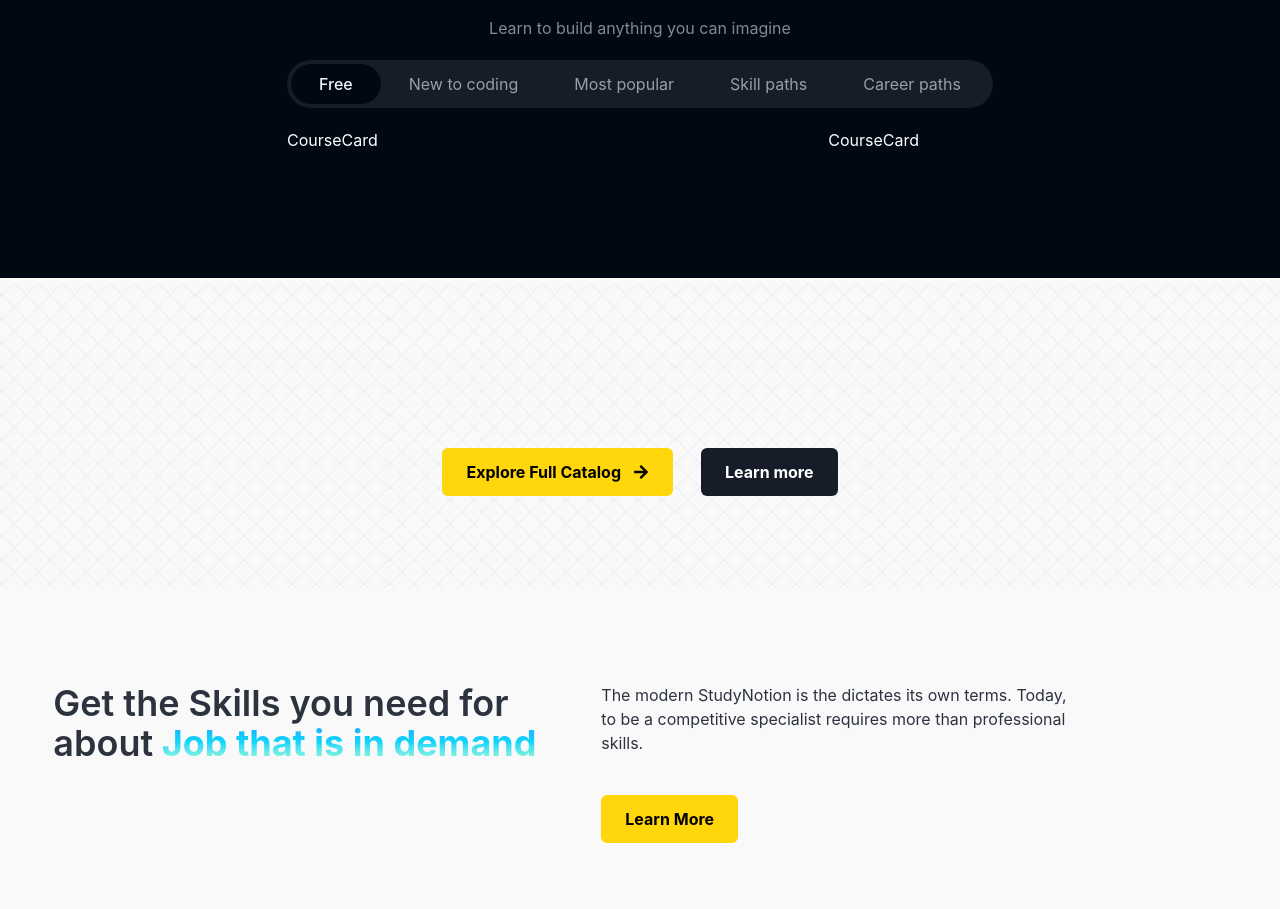
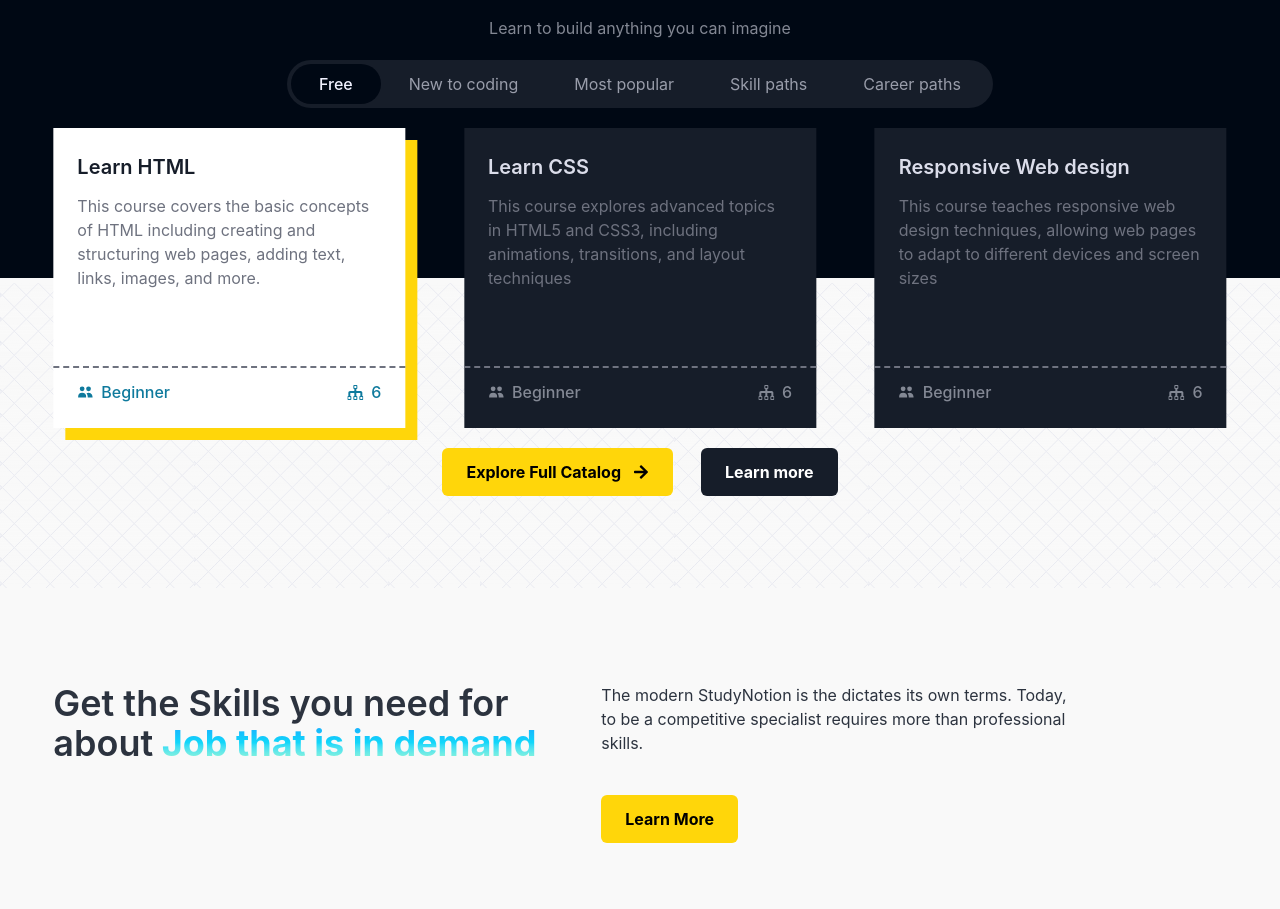
Before and after one commit to lokeshloki3/edtech-full, a React (Vite) app: page / in a window 1280 px wide. Shown: the part 1627-2536 px from the top of the page. Built offline with nearby package versions, Linux system fonts and the light colour scheme.

Commit message:
CourseCard on Homepage and css updated

```diff
--- a/src/components/core/HomePage/CourseCard.jsx
+++ b/src/components/core/HomePage/CourseCard.jsx
@@ -1,8 +1,40 @@
 import React from 'react'
+import { HiUsers } from 'react-icons/hi'
+import { ImTree } from 'react-icons/im'
 
-const CourseCard = () => {
+const CourseCard = ({ cardData, currentCard, setCurrentCard }) => {
   return (
-    <div>CourseCard</div>
+    <div className={`w-[360px] lg:w-[30%]
+    ${currentCard === cardData?.heading
+        ? "bg-white shadow-[12px_12px_0_0] shadow-yellow-50"
+        : "bg-richblack-800"}
+     text-richblack-25 h-[300px] box-border cursor-pointer`}
+      onClick={() => setCurrentCard(cardData?.heading)}
+    >
+      <div className='border-b-[2px] border-richblack-400 border-dashed h-[80%] p-6 flex flex-col gap-3'>
+        <div
+          className={`${currentCard === cardData?.heading && "text-richblack-800"} font-semibold text-[20px]`}>
+          {cardData?.heading}
+        </div>
+        <div className="text-richblack-400">{cardData?.description}</div>
+      </div>
+
+      <div
+        className={`flex justify-between ${currentCard === cardData?.heading
+          ? "text-blue-300" : "text-richblack-300"}
+          px-6 py-3 font-medium`}
+      >
+        <div className='flex items-center gap-2 text-[16px]'>
+          <HiUsers />
+          <p>{cardData?.level}</p>
+        </div>
+
+        <div className='flex items-center gap-2 text-[16px]'>
+          <ImTree />
+          <p>{cardData.lessionNumber}</p>
+        </div>
+      </div>
+    </div>
   )
 }
 
--- a/src/components/core/HomePage/ExploreMore.jsx
+++ b/src/components/core/HomePage/ExploreMore.jsx
@@ -54,7 +54,7 @@ const ExploreMore = () => {
 
       <div className='lg:h-[150px]'>
         {/* Course card */}
-        <div className='absolute flex gap-10 justify-between w-full'>
+        <div className="lg:absolute gap-10 justify-center lg:gap-0 flex lg:justify-between flex-wrap w-full lg:bottom-[0] lg:left-[50%] lg:translate-x-[-50%] lg:translate-y-[50%] text-black lg:mb-0 mb-7 lg:px-0 px-3">
           {
             courses.map((element, index) => {
               return (
```
